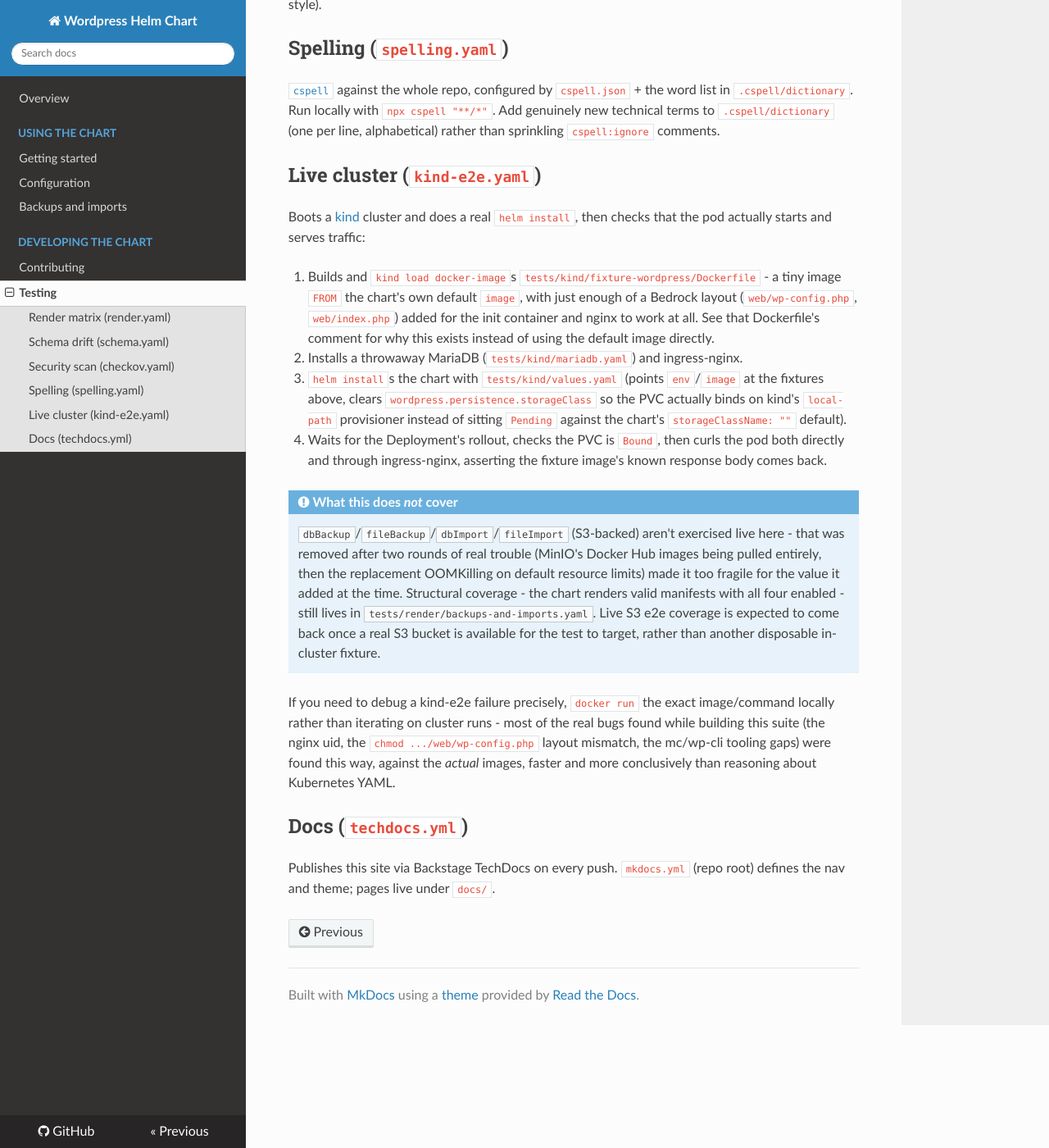
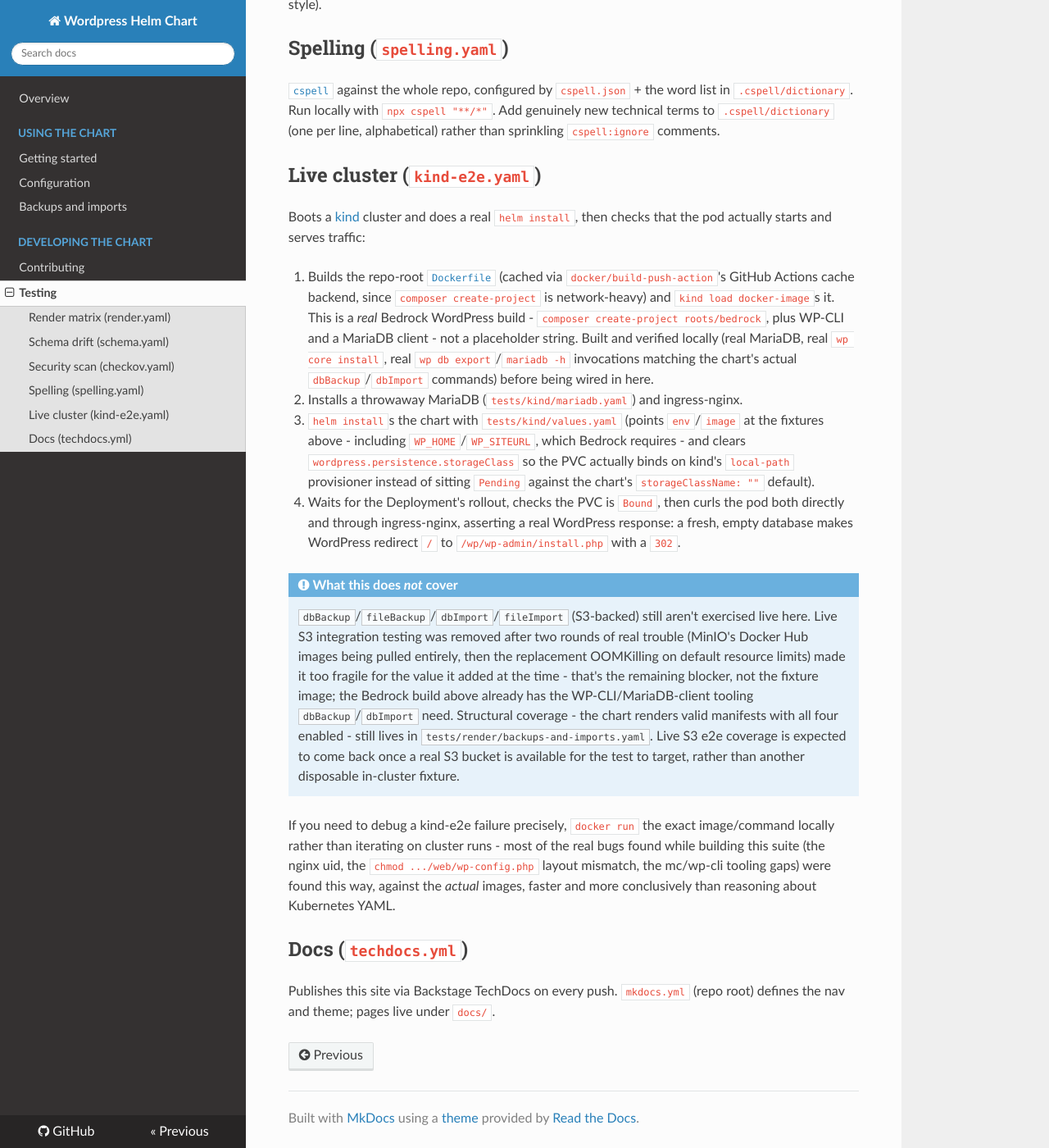
Before and after one commit to Digitalist-Open-Cloud/Helm-Chart-Wordpress, an MkDocs documentation site: the page built from docs/development/testing.md, in a window 1280 px wide and 1400 px high, scrolled down 1433 px. Shown: the whole window at 82% size. Built offline with MkDocs 1.6.1, drawn with Linux system fonts in a browser that asks for light colours; nearby versions of some CDN libraries.

Commit message:
real docker test with bedrock wp

```diff
--- a/docs/development/testing.md
+++ b/docs/development/testing.md
@@ -50,13 +50,13 @@ If checkov reports a *new* failing check, fix the underlying template/values def
 
 Boots a [kind](https://kind.sigs.k8s.io/) cluster and does a real `helm install`, then checks that the pod actually starts and serves traffic:
 
-1. Builds and `kind load docker-image`s `tests/kind/fixture-wordpress/Dockerfile` - a tiny image `FROM` the chart's own default `image`, with just enough of a Bedrock layout (`web/wp-config.php`, `web/index.php`) added for the init container and nginx to work at all. See that Dockerfile's comment for why this exists instead of using the default image directly.
+1. Builds the repo-root [`Dockerfile`](https://github.com/Digitalist-Open-Cloud/Helm-Chart-Wordpress/blob/main/Dockerfile) (cached via `docker/build-push-action`'s GitHub Actions cache backend, since `composer create-project` is network-heavy) and `kind load docker-image`s it. This is a *real* Bedrock WordPress build - `composer create-project roots/bedrock`, plus WP-CLI and a MariaDB client - not a placeholder string. Built and verified locally (real MariaDB, real `wp core install`, real `wp db export`/`mariadb -h` invocations matching the chart's actual `dbBackup`/`dbImport` commands) before being wired in here.
 2. Installs a throwaway MariaDB (`tests/kind/mariadb.yaml`) and ingress-nginx.
-3. `helm install`s the chart with `tests/kind/values.yaml` (points `env`/`image` at the fixtures above, clears `wordpress.persistence.storageClass` so the PVC actually binds on kind's `local-path` provisioner instead of sitting `Pending` against the chart's `storageClassName: ""` default).
-4. Waits for the Deployment's rollout, checks the PVC is `Bound`, then curls the pod both directly and through ingress-nginx, asserting the fixture image's known response body comes back.
+3. `helm install`s the chart with `tests/kind/values.yaml` (points `env`/`image` at the fixtures above - including `WP_HOME`/`WP_SITEURL`, which Bedrock requires - and clears `wordpress.persistence.storageClass` so the PVC actually binds on kind's `local-path` provisioner instead of sitting `Pending` against the chart's `storageClassName: ""` default).
+4. Waits for the Deployment's rollout, checks the PVC is `Bound`, then curls the pod both directly and through ingress-nginx, asserting a real WordPress response: a fresh, empty database makes WordPress redirect `/` to `/wp/wp-admin/install.php` with a `302`.
 
 !!! note "What this does *not* cover"
-    `dbBackup`/`fileBackup`/`dbImport`/`fileImport` (S3-backed) aren't exercised live here - that was removed after two rounds of real trouble (MinIO's Docker Hub images being pulled entirely, then the replacement OOMKilling on default resource limits) made it too fragile for the value it added at the time. Structural coverage - the chart renders valid manifests with all four enabled - still lives in `tests/render/backups-and-imports.yaml`. Live S3 e2e coverage is expected to come back once a real S3 bucket is available for the test to target, rather than another disposable in-cluster fixture.
+    `dbBackup`/`fileBackup`/`dbImport`/`fileImport` (S3-backed) still aren't exercised live here. Live S3 integration testing was removed after two rounds of real trouble (MinIO's Docker Hub images being pulled entirely, then the replacement OOMKilling on default resource limits) made it too fragile for the value it added at the time - that's the remaining blocker, not the fixture image; the Bedrock build above already has the WP-CLI/MariaDB-client tooling `dbBackup`/`dbImport` need. Structural coverage - the chart renders valid manifests with all four enabled - still lives in `tests/render/backups-and-imports.yaml`. Live S3 e2e coverage is expected to come back once a real S3 bucket is available for the test to target, rather than another disposable in-cluster fixture.
 
 If you need to debug a kind-e2e failure precisely, `docker run` the exact image/command locally rather than iterating on cluster runs - most of the real bugs found while building this suite (the nginx uid, the `chmod .../web/wp-config.php` layout mismatch, the mc/wp-cli tooling gaps) were found this way, against the *actual* images, faster and more conclusively than reasoning about Kubernetes YAML.
 
```
Also changed, not shown: docs/development/contributing.md (+1 -0 lines), docs/usage/configuration.md (+12 -0 lines), 5 other files.
